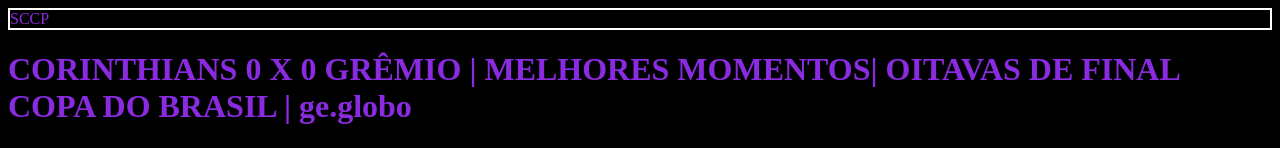
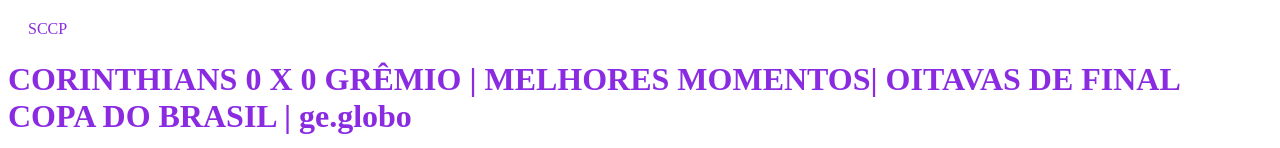
Before and after one commit to JuliaOliveira15/vivi-html, a plain HTML site: page index.html in a window 1280 px wide. Shown: the top 148 px of the page. Drawn offline with Linux system fonts and the light colour scheme.

Commit message:
alteração

```diff
--- a/styles.css
+++ b/styles.css
@@ -1,8 +1,12 @@
 body{
     color: blueviolet;
-    background: black;
+    background: black(204, 187, 187)
+
+    margin: 0px;
 }
 
 header{
-    border: solid 2px white;
+    border-bottom: solid 2px white;
+
+    margin: 20px;
 }
```
